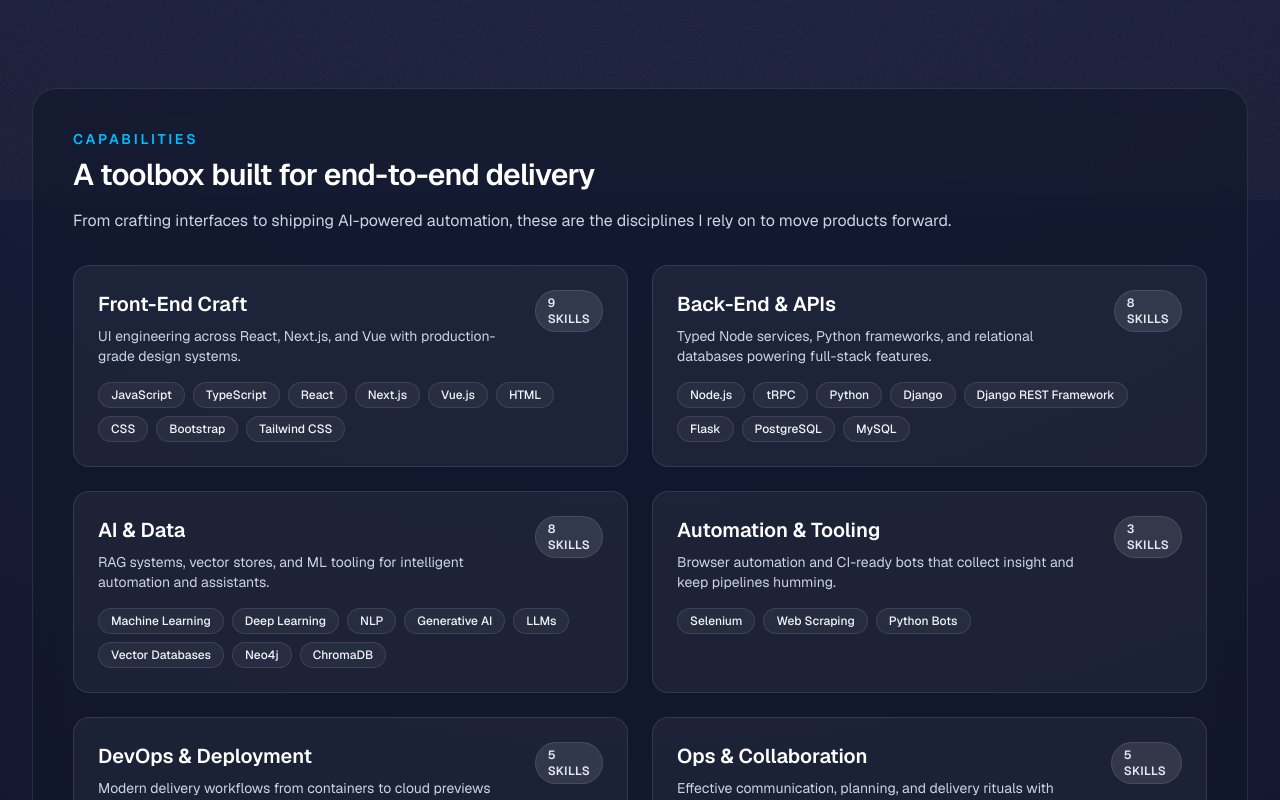
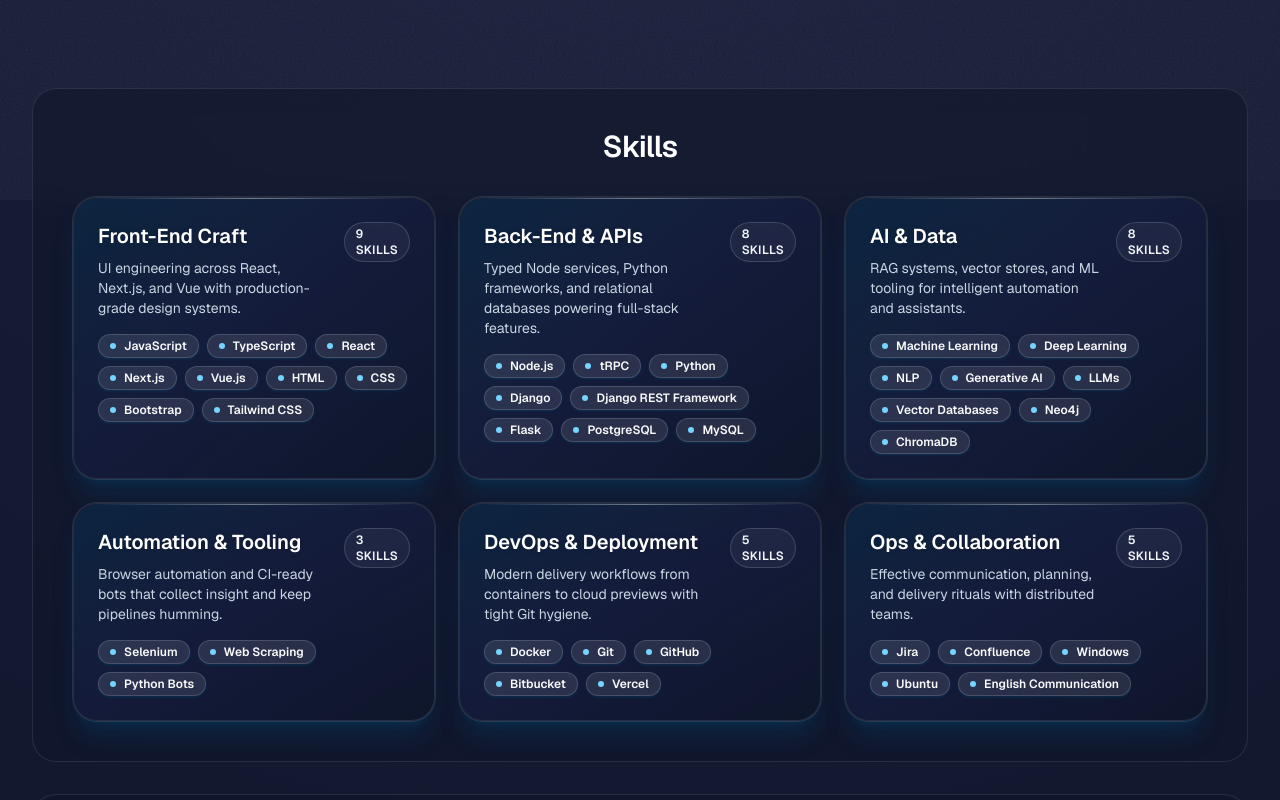
Before and after one commit to sourov526/Sourov-Portfolio, a Next.js app: page / in a window 1280 px wide. Shown: the part 600-1400 px from the top of the page. Built offline with nearby package versions, Linux system fonts and the light colour scheme.

Commit message:
simplified skills section

```diff
--- a/src/app/skills/page.tsx
+++ b/src/app/skills/page.tsx
@@ -13,44 +13,38 @@
   return (
     <div className="space-y-8">
       <AnimatedSection className="bg-gradient-to-br from-slate-900/80 via-slate-900/50 to-slate-800/40">
-        <SectionHeading
-          eyebrow="Capabilities"
-          title="The toolbox behind my full-stack delivery"
-        />
-        <p className="mt-4 text-lg text-slate-200">
-          Every engagement blends thoughtful product conversations with strong
-          engineering fundamentals. These are the technologies and practices I
-          rely on most often when transforming requirements into delightful user
-          outcomes.
-        </p>
+        <SectionHeading title="Skills" className="text-center" />
       </AnimatedSection>
 
       <AnimatedSection>
-        <div className="grid grid-cols-1 gap-6 md:grid-cols-2">
+        <div className="grid grid-cols-1 gap-6 md:grid-cols-2 xl:grid-cols-3">
           {skillCategories.map((category) => (
             <div
               key={category.title}
-              className="rounded-2xl border border-white/10 bg-white/5 p-6"
+              className="group relative overflow-hidden rounded-3xl border border-white/10 bg-slate-900/70 p-6 shadow-xl shadow-sky-900/30 ring-1 ring-white/10 transition duration-300 hover:-translate-y-1 hover:border-sky-300/50 hover:shadow-sky-500/30"
             >
-              <div className="flex items-start justify-between gap-4">
+              <div className="pointer-events-none absolute inset-0 rounded-3xl bg-gradient-to-br from-sky-500/15 via-indigo-500/10 to-transparent opacity-70" />
+              <div className="pointer-events-none absolute inset-x-6 top-0 h-px bg-gradient-to-r from-transparent via-white/40 to-transparent" />
+              <div className="relative flex items-start justify-between gap-4">
                 <div>
-                  <h3 className="text-xl font-semibold text-white">
+                  <h3 className="text-xl font-semibold text-white drop-shadow-sm">
                     {category.title}
                   </h3>
                   <p className="mt-2 text-sm text-slate-300">
                     {category.summary}
                   </p>
                 </div>
-                <span className="rounded-full border border-white/10 bg-white/10 px-3 py-1 text-xs font-semibold uppercase tracking-wide text-slate-200">
+                <span className="rounded-full bg-white/5 px-3 py-1 text-xs font-semibold uppercase tracking-wide text-slate-100 ring-1 ring-inset ring-white/15 backdrop-blur">
                   {category.items.length} skills
                 </span>
               </div>
-              <div className="mt-4 flex flex-wrap gap-2">
+              <div className="relative mt-4 flex flex-wrap gap-2">
                 {category.items.map((item) => (
                   <span
                     key={item}
-                    className="rounded-full border border-white/10 bg-white/5 px-3 py-1 text-xs font-medium text-slate-100"
+                    className="inline-flex items-center gap-2 rounded-full bg-white/10 px-3 py-1 text-xs font-semibold text-slate-50 ring-1 ring-inset ring-white/15 shadow-sm shadow-sky-900/40 backdrop-blur transition group-hover:ring-sky-300/60"
                   >
+                    <span className="h-1.5 w-1.5 rounded-full bg-sky-300" />
                     {item}
                   </span>
                 ))}
--- a/src/components/section-heading.tsx
+++ b/src/components/section-heading.tsx
@@ -1,21 +1,23 @@
 import clsx from "clsx";
 
 type SectionHeadingProps = {
-  eyebrow: string;
   title: string;
+  eyebrow?: string;
   className?: string;
 };
 
 export function SectionHeading({
+  title,
   eyebrow,
-  title,
   className,
 }: SectionHeadingProps) {
   return (
     <div className={clsx("space-y-2", className)}>
-      <p className="text-sm font-semibold uppercase tracking-[0.2em] text-sky-400">
-        {eyebrow}
-      </p>
+      {eyebrow ? (
+        <p className="text-sm font-semibold uppercase tracking-[0.2em] text-sky-400">
+          {eyebrow}
+        </p>
+      ) : null}
       <h2 className="text-2xl font-semibold tracking-tight text-white md:text-3xl">
         {title}
       </h2>
--- a/src/components/skills-section.tsx
+++ b/src/components/skills-section.tsx
@@ -5,39 +5,35 @@
 export function SkillsSection() {
   return (
     <AnimatedSection id="skills" delay={0.1}>
-      <SectionHeading
-        eyebrow="Capabilities"
-        title="A toolbox built for end-to-end delivery"
-      />
-      <p className="mt-4 text-slate-300">
-        From crafting interfaces to shipping AI-powered automation, these are
-        the disciplines I rely on to move products forward.
-      </p>
-      <div className="mt-8 grid grid-cols-1 gap-6 md:grid-cols-2">
+      <SectionHeading title="Skills" className="text-center" />
+      <div className="mt-8 grid grid-cols-1 gap-6 md:grid-cols-2 xl:grid-cols-3">
         {skillCategories.map((category) => (
           <div
             key={category.title}
-            className="rounded-2xl border border-white/10 bg-white/5 p-6"
+            className="group relative overflow-hidden rounded-3xl border border-white/10 bg-slate-900/70 p-6 shadow-xl shadow-sky-900/30 ring-1 ring-white/10 transition duration-300 hover:-translate-y-1 hover:border-sky-300/50 hover:shadow-sky-500/30"
           >
-            <div className="flex items-start justify-between gap-4">
+            <div className="pointer-events-none absolute inset-0 rounded-3xl bg-gradient-to-br from-sky-500/15 via-indigo-500/10 to-transparent opacity-70" />
+            <div className="pointer-events-none absolute inset-x-6 top-0 h-px bg-gradient-to-r from-transparent via-white/40 to-transparent" />
+            <div className="relative flex items-start justify-between gap-4">
               <div>
-                <h3 className="text-xl font-semibold text-white">
+                <h3 className="text-xl font-semibold text-white drop-shadow-sm">
                   {category.title}
                 </h3>
                 <p className="mt-2 text-sm text-slate-300">
                   {category.summary}
                 </p>
               </div>
-              <span className="rounded-full border border-white/10 bg-white/10 px-3 py-1 text-xs font-semibold uppercase tracking-wide text-slate-200">
+              <span className="rounded-full bg-white/5 px-3 py-1 text-xs font-semibold uppercase tracking-wide text-slate-100 ring-1 ring-inset ring-white/15 backdrop-blur">
                 {category.items.length} skills
               </span>
             </div>
-            <div className="mt-4 flex flex-wrap gap-2">
+            <div className="relative mt-4 flex flex-wrap gap-2">
               {category.items.map((item) => (
                 <span
                   key={item}
-                  className="rounded-full border border-white/10 bg-white/5 px-3 py-1 text-xs font-medium text-slate-100"
+                  className="inline-flex items-center gap-2 rounded-full bg-white/10 px-3 py-1 text-xs font-semibold text-slate-50 ring-1 ring-inset ring-white/15 shadow-sm shadow-sky-900/40 backdrop-blur transition group-hover:ring-sky-300/60"
                 >
+                  <span className="h-1.5 w-1.5 rounded-full bg-sky-300" />
                   {item}
                 </span>
               ))}
```
